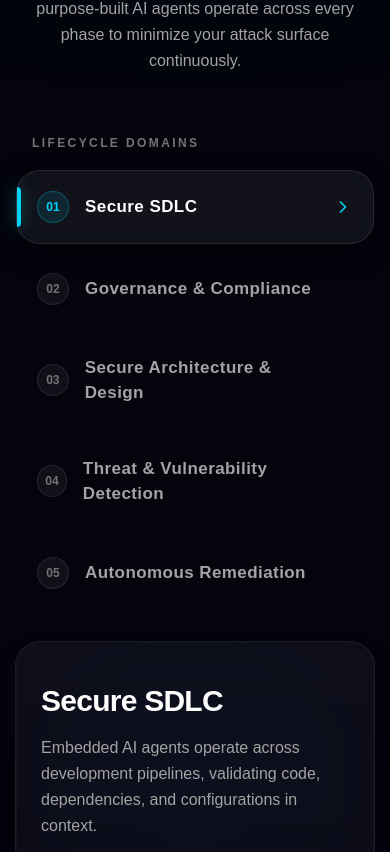
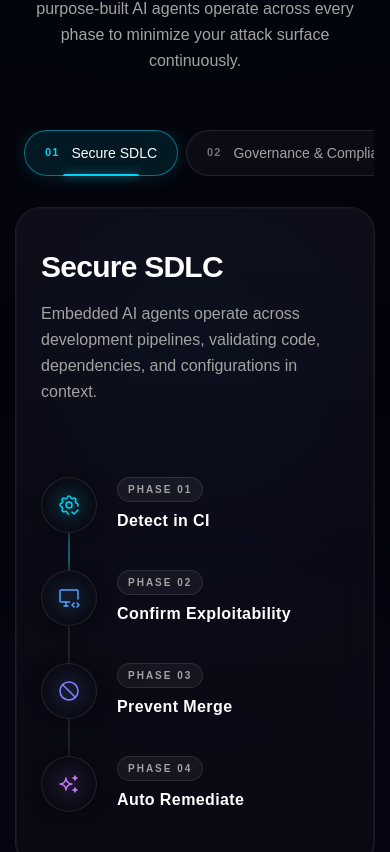
Before and after one commit to dev-mdshahid/axiler, a Next.js app: page / in a window 390 px wide. Shown: the part 7012-7864 px from the top of the page. Built offline with nearby package versions, Linux system fonts and the light colour scheme; a web font is replaced by a local one.

Commit message:
feat: make lifecycle section responsive

```diff
--- a/components/sections/home/Lifecycle.tsx
+++ b/components/sections/home/Lifecycle.tsx
@@ -138,66 +138,40 @@ export default function Lifecycle() {
           </div>
 
         {/* Main Content Interface */}
-        <div className="flex flex-col xl:flex-row gap-8 lg:gap-12 mt-10">
+        <div className="flex flex-col gap-8 lg:gap-10 mt-6 lg:mt-10 max-w-[1200px] mx-auto w-full">
 
-          {/* Left: Domain List Navigation */}
-          <div className="w-full xl:w-[380px] shrink-0 flex flex-col gap-2">
-            <div className="mb-2 pl-4">
-              <span className="text-xs font-semibold uppercase tracking-[0.2em] text-neutral-500">
-                Lifecycle Domains
-              </span>
-            </div>
-
+          {/* Top: Horizontal Domain List Navigation */}
+          <div className="w-full overflow-x-auto pb-4 -mb-4 [&::-webkit-scrollbar]:hidden [-ms-overflow-style:none] [scrollbar-width:none]">
+            <div className="flex items-center justify-start lg:justify-center gap-2 sm:gap-3 min-w-max px-2">
               {LIFECYCLE_TABS.map((tab, idx) => {
                 const isActive = activeTabId === tab.id;
                 return (
                   <button
                     key={tab.id}
                     onClick={() => setActiveTabId(tab.id)}
-                  className={`group relative flex w-full flex-col justify-center rounded-2xl p-5 text-left transition-all duration-300 border ${
+                    className={`group relative flex items-center justify-center rounded-full px-5 py-3 md:px-6 md:py-3.5 text-sm md:text-[15px] font-medium transition-all duration-300 border shrink-0 ${
                       isActive
-                      ? "border-white/10 bg-white/6 shadow-[0_8px_32px_-8px_rgba(0,0,0,0.5)] backdrop-blur-md"
-                      : "border-transparent hover:bg-white/2 hover:border-white/5"
+                        ? "border-cyan-400/50 bg-cyan-400/10 text-white shadow-[0_0_20px_rgba(34,211,238,0.15)]"
+                        : "border-white/10 bg-[#0A0B14] text-neutral-400 hover:bg-white/5 hover:border-white/20 hover:text-neutral-200"
                     }`}
                   >
-                  {/* Left Active Glow Line */}
                     {isActive && (
-                    <div className="absolute left-0 top-1/2 h-10 w-1 -translate-y-1/2 rounded-r-full bg-cyan-400 shadow-[0_0_15px_rgba(34,211,238,0.5)]" />
+                      <div className="absolute -bottom-px left-1/2 w-1/2 h-[2px] -translate-x-1/2 bg-cyan-400 shadow-[0_0_10px_rgba(34,211,238,0.8)] rounded-t-full" />
                     )}
-
-                  <div className="flex flex-col gap-4 w-full">
-                    <div className="flex w-full items-center justify-between">
-                      <div className="flex items-center gap-4">
-                         <div className={`flex items-center justify-center w-8 h-8 rounded-full border text-xs font-bold transition-all duration-300 ${
-                            isActive
-                              ? "border-cyan-400/30 bg-cyan-400/10 text-cyan-400"
-                              : "border-white/10 bg-white/5 text-neutral-500 group-hover:border-white/20 group-hover:text-neutral-300"
-                         }`}>
+                    <div className="flex items-center gap-3">
+                      <span className={`text-[11px] md:text-xs font-bold font-mono tracking-widest ${isActive ? "text-cyan-400" : "text-neutral-500 group-hover:text-neutral-400"}`}>
                         {String(idx + 1).padStart(2, "0")}
-                         </div>
-                         <h3 className={`text-[17px] font-semibold tracking-wide transition-colors ${
-                            isActive ? "text-white" : "text-neutral-400 group-hover:text-neutral-200"
-                         }`}>
-                           {tab.title}
-                         </h3>
-                      </div>
-                      <LuChevronRight
-                        size={20}
-                        className={`transition-all duration-300 ${
-                          isActive
-                            ? "text-cyan-400 translate-x-0 opacity-100"
-                            : "text-neutral-600 -translate-x-2 opacity-0 group-hover:opacity-100 group-hover:translate-x-0"
-                        }`}
-                      />
-                    </div>
+                      </span>
+                      <span>{tab.title}</span>
                     </div>
                   </button>
                 );
               })}
             </div>
+          </div>
 
-          {/* Right: Active Domain View */}
-          <div className="flex-1 relative rounded-3xl border border-white/5 bg-[#0A0B14]/80 px-6 py-10 sm:p-12 shadow-2xl overflow-hidden backdrop-blur-xl ring-1 ring-white/10">
+          {/* Active Domain View Container */}
+          <div className="w-full relative rounded-3xl border border-white/5 bg-[#0A0B14]/80 px-6 py-10 sm:p-12 shadow-2xl overflow-hidden backdrop-blur-xl ring-1 ring-white/10">
             {/* Inner Glows */}
             <div className="absolute inset-0 bg-linear-to-b from-white/2 to-transparent pointer-events-none" />
             <div className="absolute top-0 right-0 w-full h-[500px] bg-linear-to-b from-blue-500/5 to-transparent blur-[100px] pointer-events-none" />
```
Lines whose indentation alone changed are shown as unchanged.
